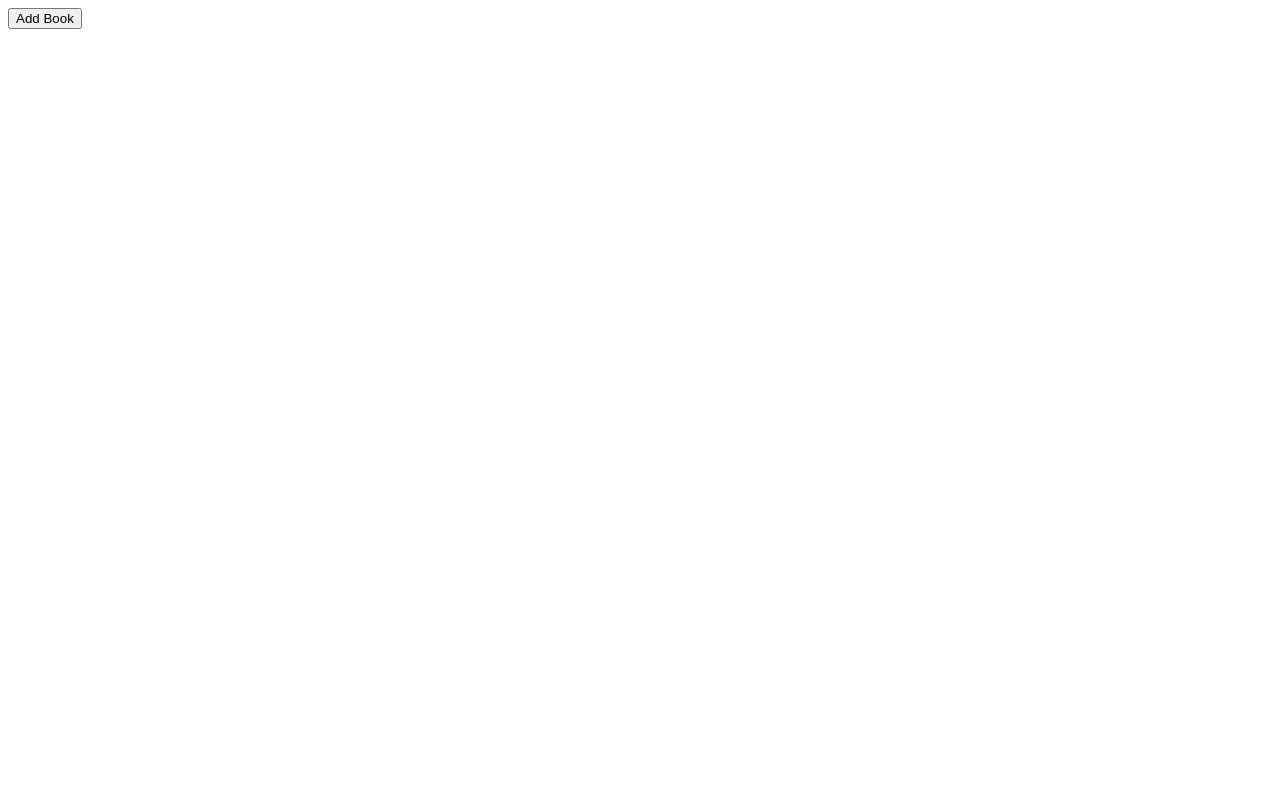
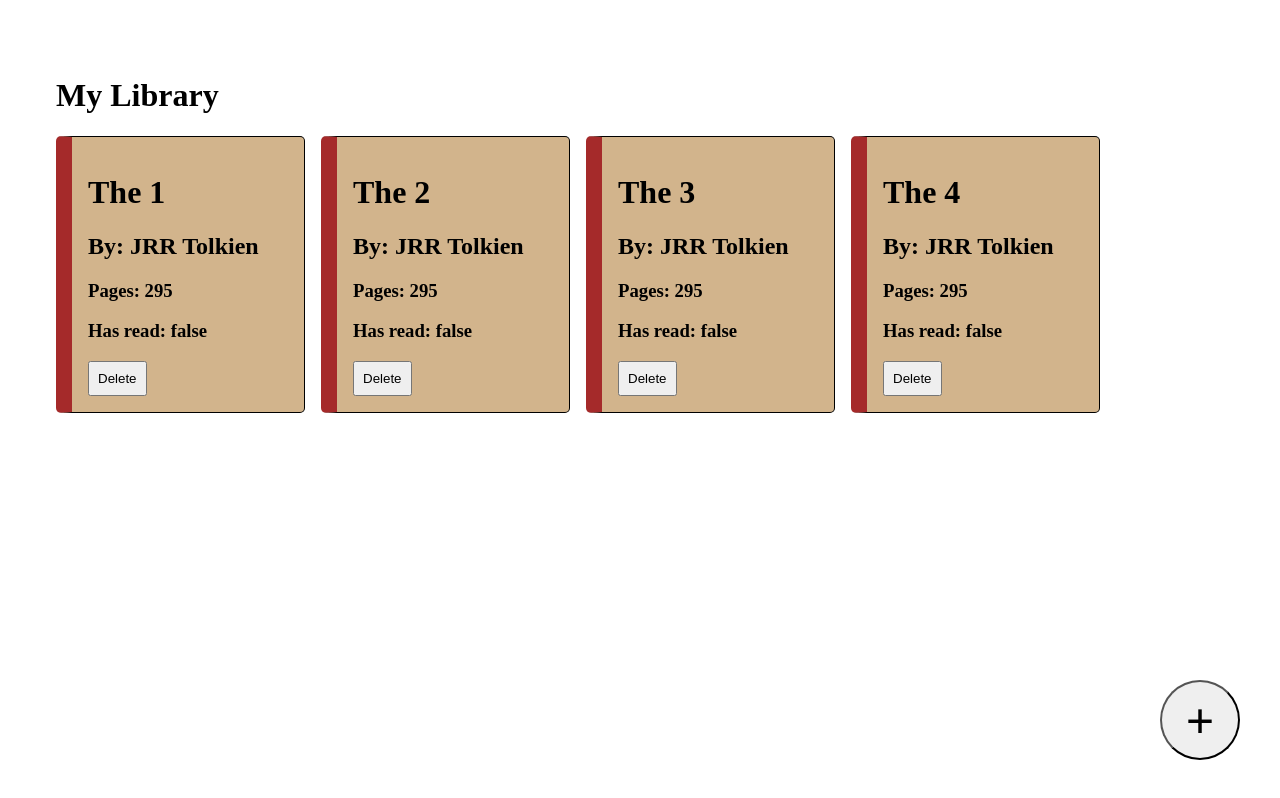
Before and after one commit to DaveyNavy/library, a plain HTML site: page index.html in a window 1280 px wide. Drawn offline with Linux system fonts and the light colour scheme.

Commit message:
Made visual UI updates to cards

```diff
--- a/index.html
+++ b/index.html
@@ -3,12 +3,12 @@
 <head>
     <meta charset="UTF-8">
     <meta name="viewport" content="width=device-width, initial-scale=1.0">
-    <title>Document</title>
+    <title>My Library</title>
     <link rel="stylesheet" href="./styles.css">
     <script src="./scripts.js" defer></script>
 </head>
 <body>
-    <button class="add-book">Add Book</button>
+    <h1>My Library</h1>
     <div class="container">
     </div>
 
@@ -33,12 +33,15 @@
 
                 <div>
                     <label for="hasRead">Finished reading </label>
-                    <input type="checkbox" id="hasRead" name="hasRead">
+                    <input type="checkbox" id="hasRead" name="hasRead" value="true">
                 </div>
             </div>
-
-            <button type="submit" class="submit">Submit</button>
+            <div class="buttons">
+                <button type="submit" class="submit">Submit</button>
+                <button type="button" class="cancel">Cancel</button>
+            </div>
         </form>
     </dialog>
+    <button class="add-book">+</button>
 </body>
 </html>
--- a/scripts.js
+++ b/scripts.js
@@ -13,6 +13,9 @@
 function addBookToLibrary (title, author, pages, hasRead) {
     myLibrary.push(new Book(title, author, pages, hasRead));
 }
+
+
+
 
 const containerDiv = document.querySelector(".container");
 console.log(containerDiv);
@@ -72,10 +75,21 @@
     event.preventDefault();
     const formData = new FormData(event.target);
     const formProps = Object.fromEntries(formData);
-    addBookToLibrary(formProps["title"], formProps["author"], formProps["pages"], formProps["hasRead"]);
+    addBookToLibrary(formProps["title"], formProps["author"], formProps["pages"], formProps["hasRead"] == undefined? false : true);
     displayBooks();
     dialog.close();
-    console.log(myLibrary);
 })
 
+const cancel = document.querySelector(".cancel");
+cancel.addEventListener("click", () => {
+    dialog.close();
+})
+
+addBookToLibrary("The 1", "JRR Tolkien", 295, false);
+addBookToLibrary("The 2", "JRR Tolkien", 295, false);
+
+addBookToLibrary("The 3", "JRR Tolkien", 295, false);
+
+addBookToLibrary("The 4", "JRR Tolkien", 295, false);
+
 displayBooks();
--- a/styles.css
+++ b/styles.css
@@ -1,15 +1,19 @@
+body {
+    padding: 3rem;
+}
 .container {
     display: flex;
     flex-wrap: wrap;
-    padding: 2rem;
     gap: 1rem;
 }
 
 .card {
     border: 1px solid black;
+    border-left: 1rem solid brown;
     border-radius: 5px;
-    padding: 1rem;;
+    padding: 1rem;
     width: 200px;
+    background-color: tan;
 }
 
 dialog {
@@ -50,3 +54,26 @@
 .pages input {
     width: 50%;
 }
+
+.buttons {
+    margin-top: 0.5rem;
+    justify-content: flex-start;
+    gap: 1rem;
+}
+
+button {
+    padding: 0.5rem;
+}
+.add-book {
+    position: absolute;
+    right: 40px;
+    bottom: 40px;
+    padding: 1rem;
+    font-size: 3rem;
+    border-radius: 50%;
+    width: 5rem;
+    height: 5rem;
+    display: flex;
+    align-items: center;
+    justify-content: center;
+}
```
